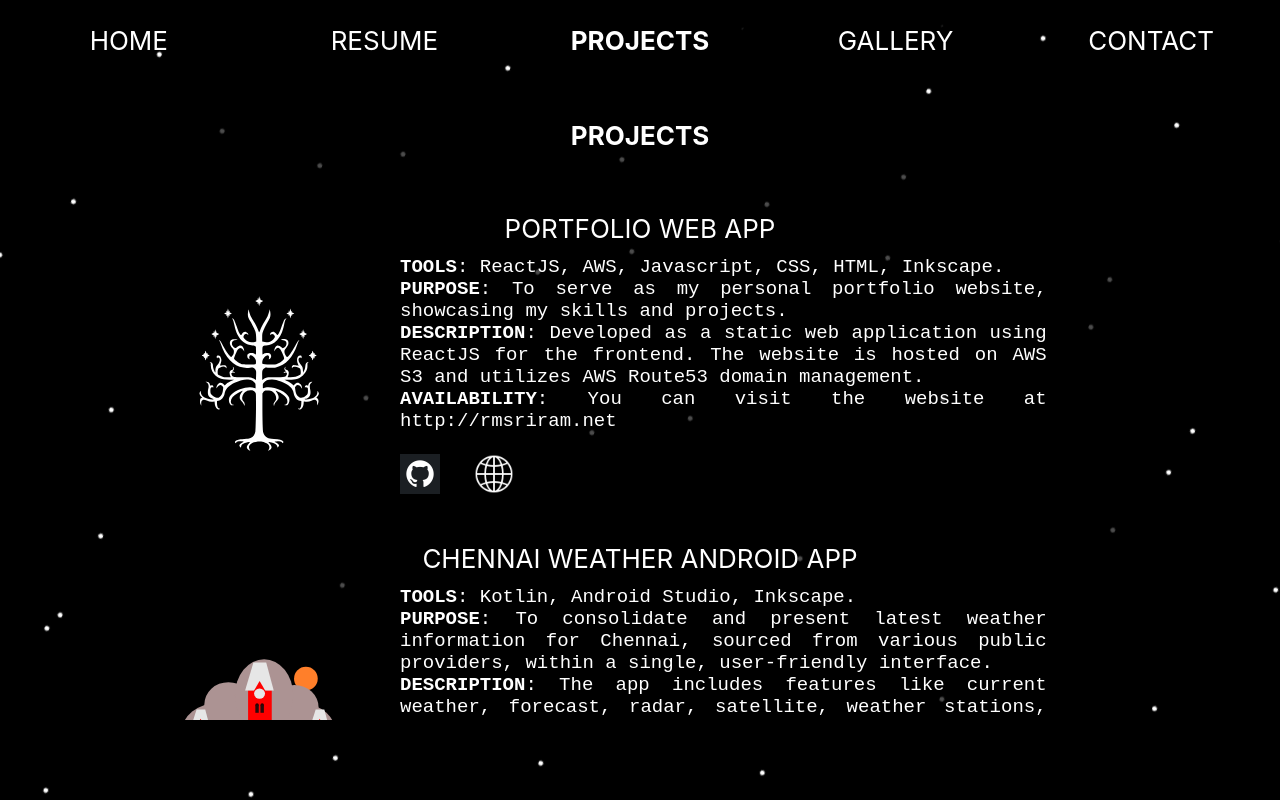
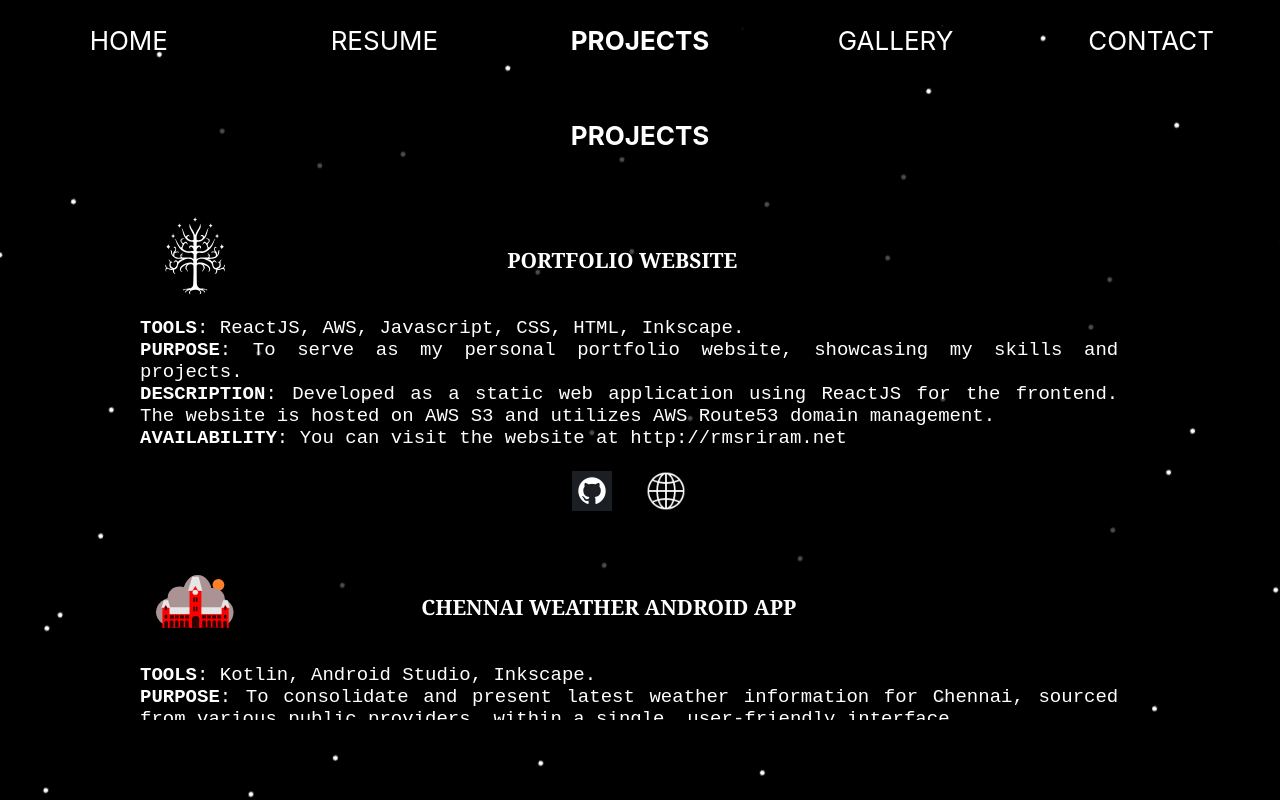
Before and after one commit to Night-fury0/portfolio-web-app, a React (Create React App) app: page /projects in a window 1280 px wide. Built offline with nearby package versions, Linux system fonts and the light colour scheme; grey boxes are pictures that could not be loaded.

Commit message:
projectContainer

```diff
--- a/src/App.css
+++ b/src/App.css
@@ -126,12 +126,11 @@
 
 .projects{
   font-family: 'Courier New', Courier, monospace;
-  padding-right: 10%;
   position: relative;
-  /* padding: 5px; */
   text-align:left;
   margin: auto;
   table-layout: auto;
+  padding-right: 3%;
 }
 
 .projectName{
@@ -147,10 +146,18 @@
 }
 
 .projects_icon{
-  width: 20vw;
-  height: 20vh;
+  width: 10vw;
+  height: 10vh;
 
 }
+
+.project_header{
+  font-family: Cambria, Cochin, Georgia, Times, 'Times New Roman', serif;
+  font-weight: bold;
+  font-size: calc(5px + 2vmin);
+  text-align:left;
+}
+
 
 .contact_table{
   position: relative;
--- a/src/Contact.js
+++ b/src/Contact.js
@@ -1,6 +1,5 @@
 import './App.css'
 import {NavBar} from './NavBar'
-// import {Body} from './Body'
 
 function Contact() {
   return (
--- a/src/NavBar.js
+++ b/src/NavBar.js
@@ -7,7 +7,6 @@ export function NavBar(){
   const location = useLocation();
 	return(
         <table className="top_nav_bar">
-          {/* <td><button><Link className="navlink" to="/">Home</Link></button></td> */}
           <td><Link className={location.pathname === "/"?"navlink_active":"navlink"} to="/">HOME</Link></td>
           <td><Link className={location.pathname === "/resume"?"navlink_active":"navlink"} to="/resume">RESUME</Link></td>
           <td><Link className={location.pathname === "/projects"?"navlink_active":"navlink"} to="/projects">PROJECTS</Link></td>
--- a/src/Projects.js
+++ b/src/Projects.js
@@ -1,8 +1,51 @@
 import './App.css'
 import {NavBar} from './NavBar'
-// import {Body} from './Body'
 
-function Contact() {
+function ProjectIcons(){
+  return(
+    <div className="project_links_container">
+      <a href="https://github.com/Night-fury0/portfolio-web-app"><img src="github.png" className="contact_icons"></img></a> &nbsp;&nbsp;
+      <a href="http://rmsriram.net"><img src="web.png" className="contact_icons"></img></a>
+    </div>
+  );
+}
+
+function Project2Icons(){
+  return(
+    <div className="project_links_container">
+    <a href="https://github.com/Night-fury0/chennai-weather-android-app"><img src="github.png" className="contact_icons"></img></a> &nbsp;
+    <a href='https://play.google.com/store/apps/details?id=nightfury0.android.chennaiweather&pcampaignid=pcampaignidMKT-Other-global-all-co-prtnr-py-PartBadge-Mar2515-1'><img className="contact_icons" alt='Get it on Google Play' src='https://play.google.com/intl/en_us/badges/static/images/badges/en_badge_web_generic.png'/></a>
+    </div>
+  );
+}
+
+function ProjectContainer({icon, header, tools, purpose, description, availablity, project_icons}){
+  return(
+    <div>
+    <table className='projects'>
+      <tr>
+        <td><img className="projects_icon" src={icon}/></td>
+        <td><div className="project_header"><b>{header}</b></div></td>
+      </tr>
+      <tr>
+        <td className="projectsDesc" colspan="2">
+          <b>TOOLS</b>: {tools} <br/>
+          <b>PURPOSE</b>: {purpose}<br/>
+          <b>DESCRIPTION</b>: {description}<br/>
+          <b>AVAILABILITY</b>: {availablity}<br/><br/>
+          <center>
+          {project_icons}
+          </center>
+        </td>
+      </tr>
+    </table>
+    <br/>
+    </div>
+
+  );
+}
+
+function Projects() {
   return (
     <div>
       <div className='backgroundImage'/>
@@ -11,39 +54,29 @@ function Contact() {
             <div className='content_projects'>
               <b>PROJECTS</b><br/><br/>
               <br/>
-              PORTFOLIO WEB APP
-              <table className='projects'>
-                <tr>
-                  <td><img className="projects_icon" src="tree.svg"/></td>
-                  <td className="projectsDesc">
-                  <b>TOOLS</b>: ReactJS, AWS, Javascript, CSS, HTML, Inkscape. <br/>
-                  <b>PURPOSE</b>: To serve as my personal portfolio website, showcasing my skills and projects.<br/>
-                  <b>DESCRIPTION</b>: Developed as a static web application using ReactJS for the frontend. The website is hosted on AWS S3 and utilizes AWS Route53 domain management.<br/>
-                  <b>AVAILABILITY</b>: You can visit the website at http://rmsriram.net<br/><br/>
-                  <a href="https://github.com/Night-fury0/portfolio-web-app"><img src="github.png" className="contact_icons"></img></a> &nbsp;&nbsp;
-                  <a href="http://rmsriram.net"><img src="web.png" className="contact_icons"></img></a>
-                  </td>
-                </tr>
-                </table>
-                <br/>
-                CHENNAI WEATHER ANDROID APP
-                <table className='projects'>
-                <tr>
-                <td><img className="projects_icon" src="app_icon_square.svg"/></td>
-                  <td className='projectsDesc'>
-                  <b>TOOLS</b>: Kotlin, Android Studio, Inkscape. <br/>
-                  <b>PURPOSE</b>: To consolidate and present latest weather information for Chennai, sourced from various public providers, within a single, user-friendly interface.<br/>
-                  <b>DESCRIPTION</b>: The app includes features like current weather, forecast, radar, satellite, weather stations, rainfall and lake level. <br/>
-                  <b>AVAILABILITY</b>: You can download for free from Google Play Store.<br/><br/>
-                  <a href="https://github.com/Night-fury0/chennai-weather-android-app"><img src="github.png" className="contact_icons"></img></a> &nbsp;
-                  <a href='https://play.google.com/store/apps/details?id=nightfury0.android.chennaiweather&pcampaignid=pcampaignidMKT-Other-global-all-co-prtnr-py-PartBadge-Mar2515-1'><img className="contact_icons" alt='Get it on Google Play' src='https://play.google.com/intl/en_us/badges/static/images/badges/en_badge_web_generic.png'/></a>
-                  </td>
-                </tr>
-              </table>
+              <ProjectContainer
+              icon="tree.svg"
+              header="PORTFOLIO WEBSITE"
+              tools="ReactJS, AWS, Javascript, CSS, HTML, Inkscape."
+              purpose="To serve as my personal portfolio website, showcasing my skills and projects."
+              description="Developed as a static web application using ReactJS for the frontend. The website is hosted on AWS S3 and utilizes AWS Route53 domain management."
+              availablity="You can visit the website at http://rmsriram.net"
+              project_icons=<ProjectIcons/>
+              />
+
+              <ProjectContainer
+              icon="app_icon_square.svg"
+              header="CHENNAI WEATHER ANDROID APP"
+              tools="Kotlin, Android Studio, Inkscape."
+              purpose="To consolidate and present latest weather information for Chennai, sourced from various public providers, within a single, user-friendly interface."
+              description="The app includes features like current weather, forecast, radar, satellite, weather stations, rainfall and lake level."
+              availablity="You can download for free from Google Play Store."
+              project_icons=<Project2Icons/>
+              />
             </div>
 		  </div>
     </div>
   );
 }
 
-export default Contact;
+export default Projects;
```
Also changed, not shown: src/Body.js (deleted, +0 -12 lines), public/resume-1.png.
